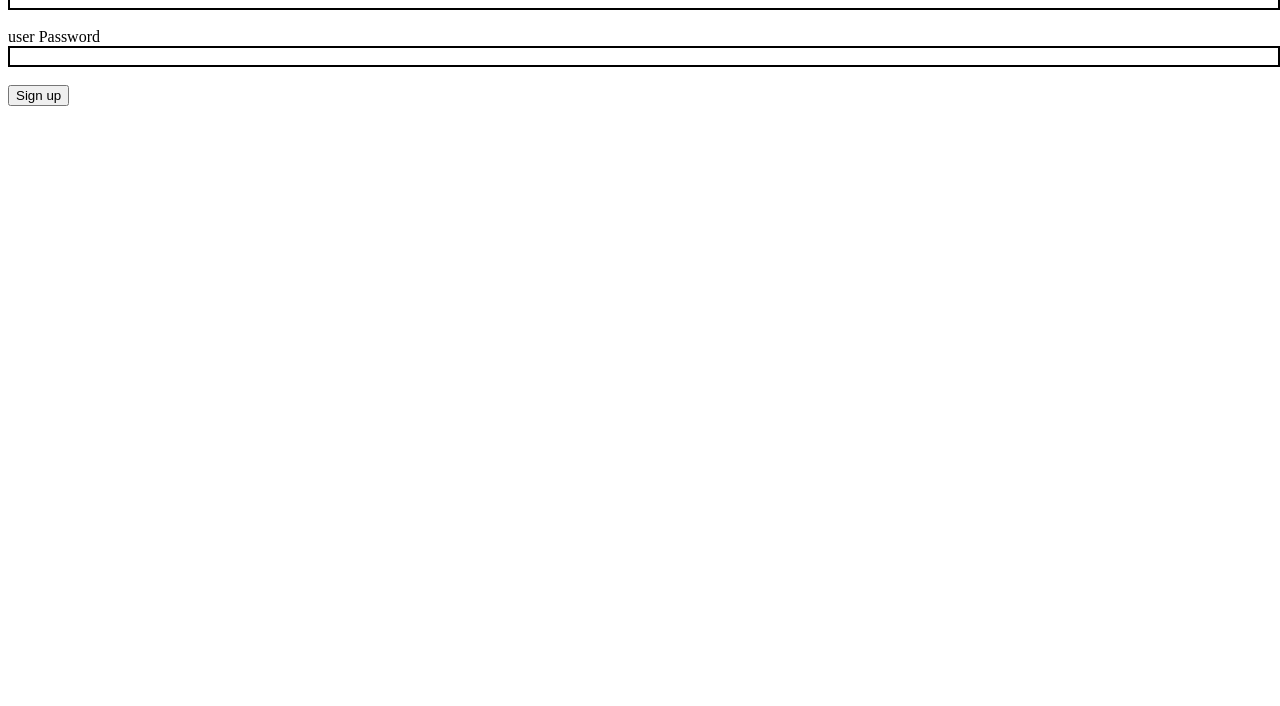
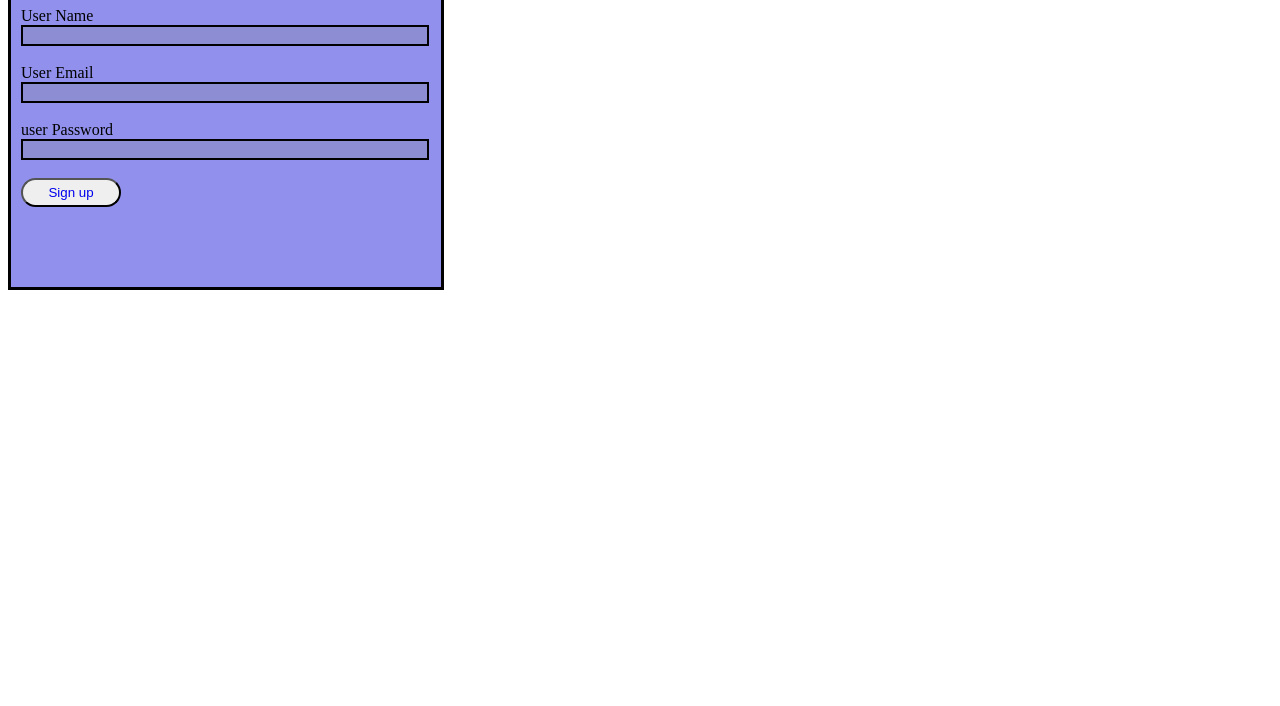
Before and after one commit to Muzammil9627/Login-and-sign-up-, a plain HTML site: page index.html in a window 1280 px wide. Shown: the part 94-800 px from the top of the page. Drawn offline with Linux system fonts and the light colour scheme.

Commit message:
code add

```diff
--- a/index.html
+++ b/index.html
@@ -5,6 +5,14 @@
     <meta name="viewport" content="width=device-width, initial-scale=1.0">
     <title>Document</title>
     <style>
+        .maincontainer{
+            width: 400px;
+            height: 350px;
+            border: 3px solid black;
+            padding: 10px;
+            padding-right: 20px;
+            background-color: rgb(145, 145, 237);
+        }
         input[type="text"],
         input[type="email"],
         input[type="password"],
@@ -12,10 +20,27 @@
         {
             width: 100%;
             border: 2px solid black;
+            background-color: rgb(141, 141, 211);
+
+        }
+        button{
+            width: 100px;
+            padding: 5px;
+            border-radius: 20px;
+        }
+        a{
+            /* border: 1px solid black;
+            color: rgb(41, 40, 40); */
+            text-decoration: none;
+            /* background-color: white;
+            padding: 5px;
+            border-radius: 20px; */
         }
     </style>
 </head>
 <body>
+    <div class="maincontainer">
+        <h1>Welcome To Sign-Up Page</h1>
     <label for="username">
         User Name
        <input type="text" id="username1">
@@ -34,7 +59,12 @@
     </label>
     <br>
     <br>
-    <Button onclick="check()">Sign up</Button>
+    <a href="login.html">
+    <Button onclick="check()">Sign up </a></Button>
+    <br>
+    <br>
+
+</div>
 
     <script>
        function check(){
@@ -42,6 +72,8 @@
         let UserEmail = document.getElementById("userEmail").value;
         let userPassword = document.getElementById("userpassword").value;
         localStorage.setItem("username1",userName)
+        localStorage.setItem("userEmail",UserEmail)
+        localStorage.setItem("userpassword",userPassword)
 
        }
 
```
Also changed, not shown: login.html (added, +57 -0 lines).
